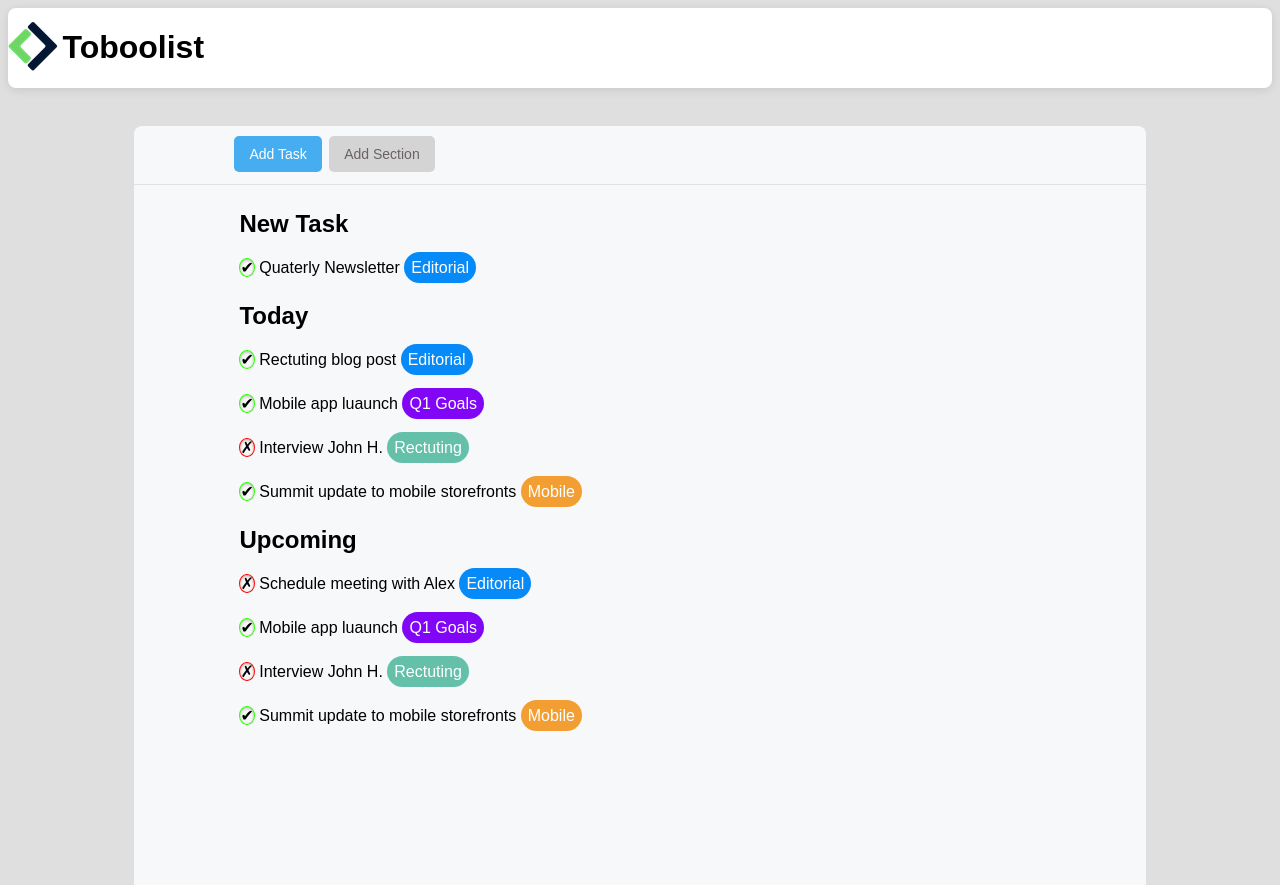
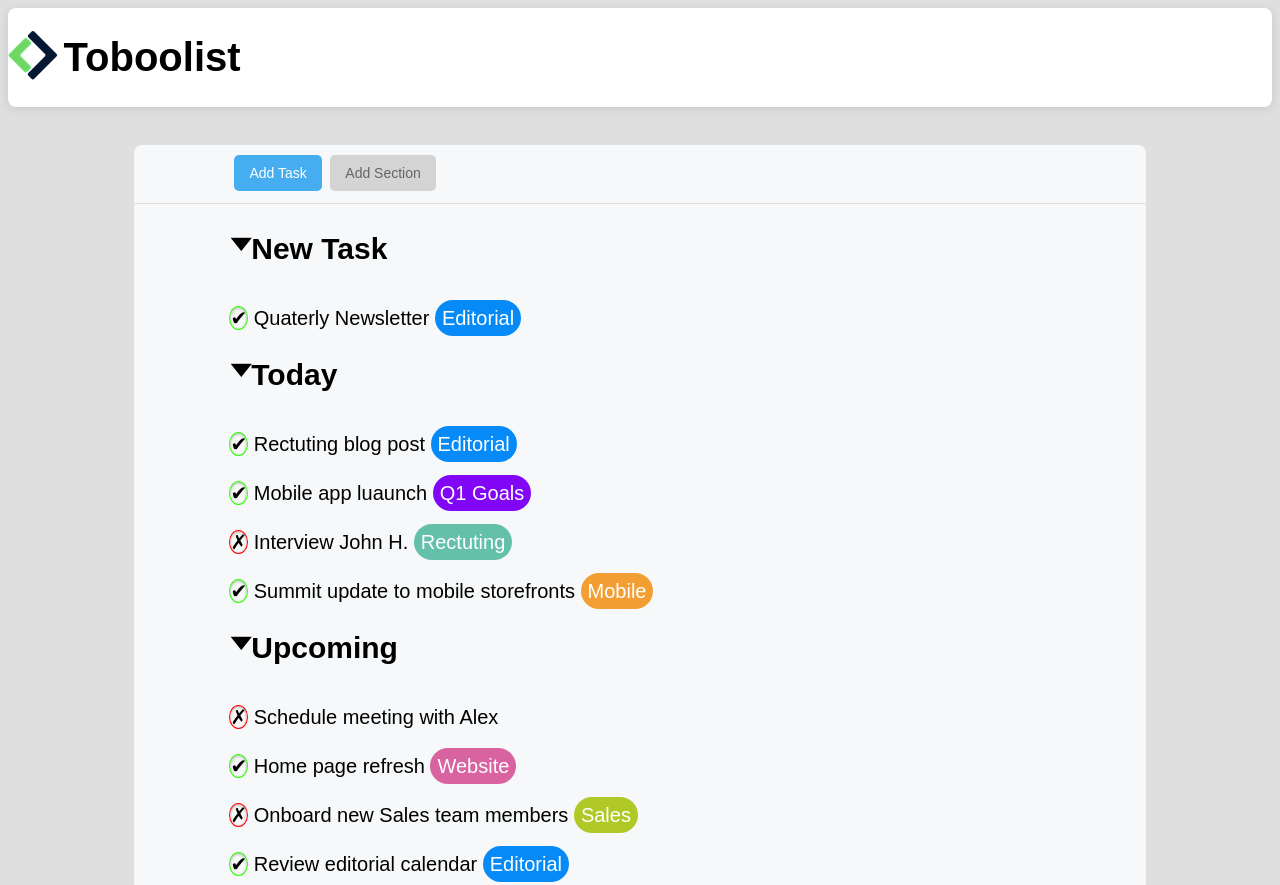
Before and after one commit to Gabbocnc/html-css-toboolist, a plain HTML site: page index.html in a window 1280 px wide. Shown: the top 885 px of the page. Drawn offline with Linux system fonts and the light colour scheme; files whose address does not match are found by name.

Commit message:
add last part of the list

```diff
--- a/css/style.css
+++ b/css/style.css
@@ -1,40 +1,41 @@
-body{
+body {
     background-color: #5255572f;
     font-family: Arial, Helvetica, sans-serif;
+    font-size: 20px;
 }
 
-
-.container-header{
+.container-header {
     background-color: white;
     border-radius: 8px;
     box-shadow: 0 2px 10px rgba(0, 0, 0, 0.1);
     margin-bottom: 3%;
 }
-.logo{
+
+.logo {
     display: inline-block;
     vertical-align: middle;
 }
-.text{
+
+.text {
     display: inline-block;
     vertical-align: middle;
+}
 
-}
-.container-main{
+.container-main {
     width: auto;
     border-radius: 8px;
     background-color: #f6f8f9;
     margin: auto;
     margin-left: 10%;
     margin-right: 10%;
-    height: 1100px;
-
+    height: 900px;
 }
 
-.button{
+.button {
     border-bottom: 1px solid rgba(218, 212, 212, 0.637)
 }
 
-#Task{
+#Task {
     background-color: #47adf1;
     color: white;
     font-family: Arial, Helvetica, sans-serif;
@@ -47,7 +48,7 @@ body{
     margin-top: 10px;
 }
 
-#add_section{
+#add_section {
     background-color: #d4d4d4;
     color: #696363;
     margin-bottom: 12px;
@@ -58,70 +59,91 @@ body{
     padding: 10px 15px;
 }
 
-#check{
-    left:0; top: 2px;
+#check {
+    left: 0;
+    top: 2px;
     width: 30px;
     height: 30px;
     border: 1px solid #2bff00;
     background: #f8f8f8;
     border-radius: 50%;
-    box-shadow: inset 0 1px 3px rgba(0,0,0,.3)
+    box-shadow: inset 0 1px 3px rgba(0, 0, 0, .3)
 }
 
-.editorial{
+.editorial {
     border-radius: 25px;
     background: #068af7;
     padding: 7px;
     color: white;
 }
 
-.tag_editorial{
-    background-color: #0b598d;
-    color: #2bff00
-}
-
-
-.list{
+.list {
     margin-left: 0;
     padding-left: 0;
     ;
 }
 
-ol{
-    padding-left: ;
+ol {
+    padding-left: 30px;
     margin: 25px
- }
-.goals{
+}
+
+.goals {
     border-radius: 25px;
     background: #8106f5;
     padding: 7px;
     color: white;
-
 }
 
-.Section{
+.Section {
     padding-left: 40px;
 }
 
-.Rectruiting{
+.Rectruiting {
     border-radius: 25px;
     background: #64c0a9;
     padding: 7px;
     color: white;
 }
-.mobile{
+
+.mobile {
     border-radius: 25px;
     background: #f29e33;
     padding: 7px;
     color: white;
 }
 
-#cancel{
-    left:0; top: 2px;
+#cancel {
+    left: 0;
+    top: 2px;
     width: 30px;
     height: 30px;
     border: 1px solid #ff0000;
     background: #f8f8f8;
     border-radius: 50%;
-    box-shadow: inset 0 1px 3px rgba(0,0,0,.3)
+    box-shadow: inset 0 1px 3px rgba(0, 0, 0, .3)
 }
+
+.website {
+    border-radius: 25px;
+    background: #d863a0;
+    padding: 7px;
+    color: white;
+}
+
+.sales {
+    border-radius: 25px;
+    background: #b0c926;
+    padding: 7px;
+    color: white;
+}
+
+h2 {
+    display: flex;
+    margin-bottom: 6px;
+    padding-top: 3px;
+}
+
+#char {
+    font-size: 40px;
+}
--- a/index.html
+++ b/index.html
@@ -30,14 +30,14 @@
             <div class="Section">
                 <ul class="list">
                     <ol>
-                        <h2>New Task</h2>
+                        <h2><span id="char">&#129171</span>New Task</h2>
                         <span id="check">✔</span>
                         <span>Quaterly Newsletter</span>
                         <span class="editorial">Editorial</span>
                     </ol>
 
                     <ol>
-                        <h2>Today</h2>
+                        <h2><span id="char">&#129171</span>Today</h2>
                         <span id="check">✔</span>
                         <span>Rectuting blog post</span>
                         <span class="editorial">Editorial</span>
@@ -59,81 +59,33 @@
                     </ol>
 
                     <ol>
-                        <h2>Upcoming</h2>
+                        <h2><span id="char">&#129171</span>Upcoming</h2>
                         <span id="cancel">&#x2717</span>
                         <span>Schedule meeting with Alex</span>
-                        <span class="editorial">Editorial</span>
                     </ol>
                     <ol>
                         <span id="check">✔</span>
-                        <span>Mobile app luaunch</span>
-                        <span class="goals">Q1 Goals</span>
+                        <span>Home page refresh</span>
+                        <span class="website">Website</span>
                     </ol>
                     <ol>
                         <span id="cancel">&#x2717</span>
-                        <span>Interview John H.</span>
-                        <span class="Rectruiting">Rectuting</span>
+                        <span>Onboard new Sales team members</span>
+                        <span class="sales">Sales</span>
                     </ol>
                     <ol>
                         <span id="check">✔</span>
-                        <span>Summit update to mobile storefronts</span>
-                        <span class="mobile">Mobile</span>
+                        <span>Review editorial calendar</span>
+                        <span class="editorial">Editorial</span>
                     </ol>
-
-
-
-
-
-
-
 
 
                 </ul>
             </div>
-
-
-
-
-
-
-
-
-
-            <!--
-        <span id="check">✔</span>
-        Mobile app luaunch
-        <span class="goals">Q1 Goals</span> -->
-
-
-            <!--
-        <span id="check">✔</span>
-        Rectruiting blog post
-        <span class="editorial">Editorial</span> -->
-
-
         </div>
-
-
-
-
-
-
-
-
-
-
-
-
     </main>
 
-
-
-
-
     <!-- main  -->
-
-
-
 </body>
 
 </html>
```
